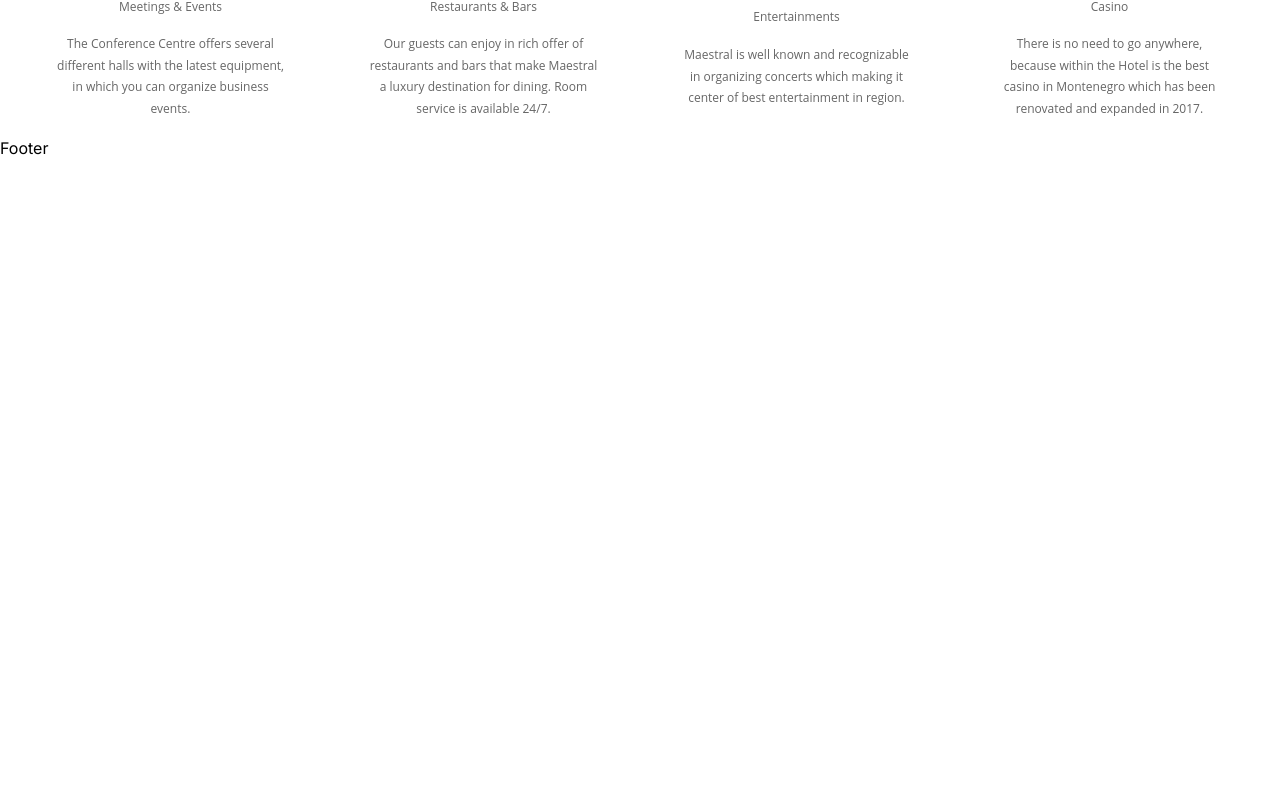
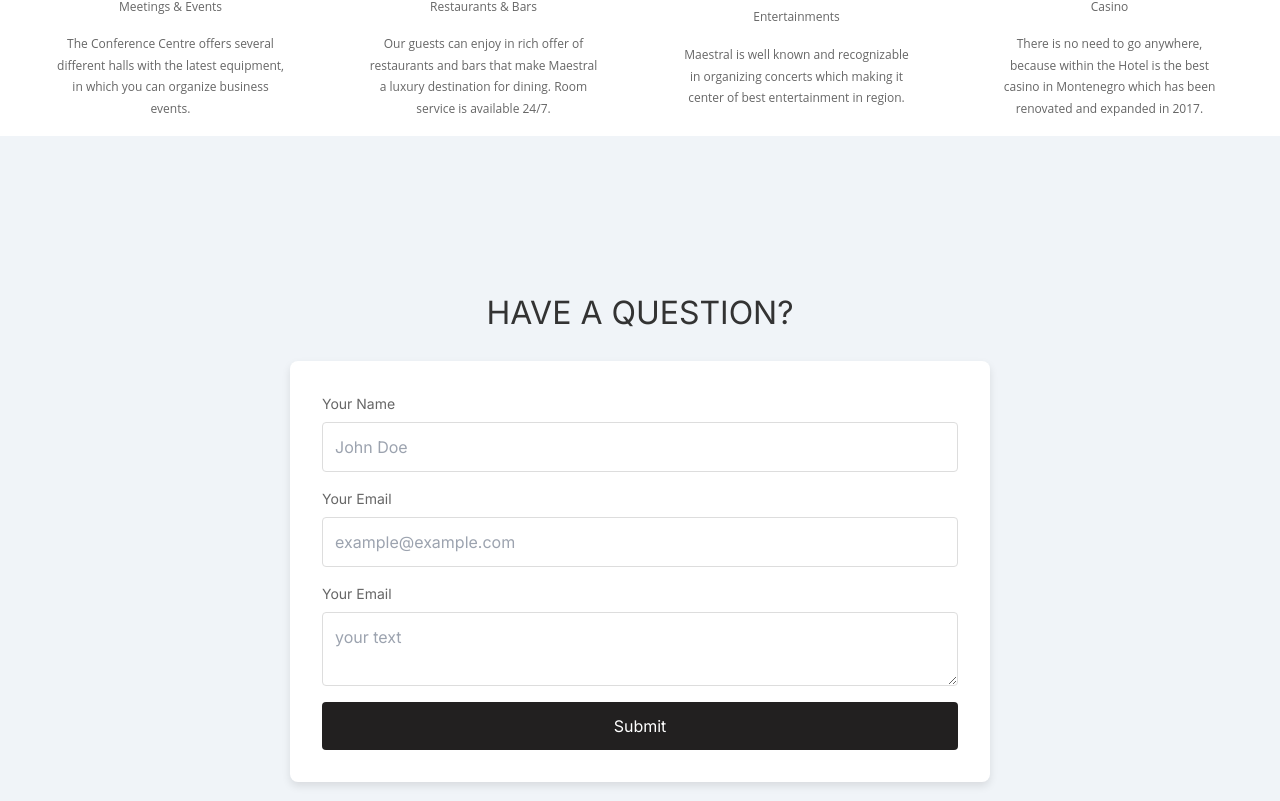
Before and after one commit to WebsiteForHotel/hotelRepo, a Next.js app in the folder star-lights-stays/: page / in a window 1280 px wide. Shown: the part 1319-2120 px from the top of the page. Before the commit the page ends 1479 px from the top, so only its background shows below. Built offline with nearby package versions, Linux system fonts and the light colour scheme.

Commit message:
added contact

```diff
--- a/star-lights-stays/src/app/page.tsx
+++ b/star-lights-stays/src/app/page.tsx
@@ -1,10 +1,11 @@
-import { HomePage, Facilities } from "./sections";
+import { HomePage, Facilities, Contacts } from "./sections";
 
 export default function Home() {
   return (
     <main>
       <HomePage />
       <Facilities />
+      <Contacts/>
     </main>
   );
 }
--- a/star-lights-stays/src/app/sections/contacts/Contacts.tsx
+++ b/star-lights-stays/src/app/sections/contacts/Contacts.tsx
@@ -1,9 +1,69 @@
-import React from 'react'
+"use client"
+import React, { useState } from 'react';
+import styles from './contact.module.scss';
 
-const Contacts = () => {
-  return (
-    <div>Contacts</div>
-  )
-}
+const SignUp: React.FC = () => {
+    const [formData, setFormData] = useState({
+        name: '',
+        email: '',
+        password: '',
+    });
 
-export default Contacts
+    const handleChange = (e: React.ChangeEvent<HTMLInputElement>) => {
+        setFormData({
+            ...formData,
+            [e.target.name]: e.target.value,
+        });
+    };
+
+    const handleSubmit = (e: React.FormEvent) => {
+        e.preventDefault();
+        console.log(formData);
+        // Handle form submission
+    };
+
+    return (
+        <div className={styles.container}>
+            <h1 className={styles.title}>HAVE A QUESTION?</h1>
+            <form onSubmit={handleSubmit} className={styles.form}>
+                <div className={styles.formGroup}>
+                    <label htmlFor="name" className={styles.label}>Your Name</label>
+                    <input
+                        type="text"
+                        id="name"
+                        name="name"
+                        value={formData.name}
+                        onChange={handleChange}
+                        className={styles.input}
+                        placeholder="John Doe"
+                        required
+                    />
+                </div>
+                <div className={styles.formGroup}>
+                    <label htmlFor="email" className={styles.label}>Your Email </label>
+                    <input
+                        type="email"
+                        id="email"
+                        name="email"
+                        value={formData.email}
+                        onChange={handleChange}
+                        className={styles.input}
+                        placeholder="example@example.com"
+                        required
+                    />
+                </div>
+                <div className={styles.formGroup}>
+                    <label htmlFor="email" className={styles.label}>Your Email </label>
+                    <textarea
+                                               className={styles.input}
+                        placeholder="your text"
+                        required
+                    />
+                </div>
+                <button type="submit" className={styles.submitButton}>Submit</button>
+            </form>
+        </div>
+    );
+};
+
+export default SignUp;
--- a/star-lights-stays/src/app/signin/signin.module.scss
+++ b/star-lights-stays/src/app/sections/contacts/contact.module.scss
@@ -19,7 +19,7 @@
   box-shadow: 0 4px 8px rgba(0, 0, 0, 0.1);
   padding: 2rem;
   width: 100%;
-  max-width: 400px;
+  max-width: 700px;
 }
 
 .formGroup {
@@ -51,13 +51,14 @@
   padding: 0.75rem;
   border: none;
   border-radius: 4px;
-  background-color: #007bff;
+  background-color: rgb(34, 32, 32);
   color: #fff;
   font-size: 1rem;
   cursor: pointer;
+  width: 100%;
   transition: background-color 0.3s;
 
   &:hover {
-      background-color: #0056b3;
+      background-color: #202021;
   }
 }
--- a/star-lights-stays/src/app/signin/page.tsx
+++ /dev/null
@@ -1,74 +0,0 @@
-"use client"
-import React, { useState } from 'react';
-import styles from './signin.module.scss';
-
-const SignUp: React.FC = () => {
-    const [formData, setFormData] = useState({
-        name: '',
-        email: '',
-        password: '',
-    });
-
-    const handleChange = (e: React.ChangeEvent<HTMLInputElement>) => {
-        setFormData({
-            ...formData,
-            [e.target.name]: e.target.value,
-        });
-    };
-
-    const handleSubmit = (e: React.FormEvent) => {
-        e.preventDefault();
-        console.log(formData);
-        // Handle form submission
-    };
-
-    return (
-        <div className={styles.container}>
-            <h1 className={styles.title}>Create Your Account</h1>
-            <form onSubmit={handleSubmit} className={styles.form}>
-                <div className={styles.formGroup}>
-                    <label htmlFor="name" className={styles.label}>Full Name</label>
-                    <input
-                        type="text"
-                        id="name"
-                        name="name"
-                        value={formData.name}
-                        onChange={handleChange}
-                        className={styles.input}
-                        placeholder="John Doe"
-                        required
-                    />
-                </div>
-                <div className={styles.formGroup}>
-                    <label htmlFor="email" className={styles.label}>Email Address</label>
-                    <input
-                        type="email"
-                        id="email"
-                        name="email"
-                        value={formData.email}
-                        onChange={handleChange}
-                        className={styles.input}
-                        placeholder="example@example.com"
-                        required
-                    />
-                </div>
-                <div className={styles.formGroup}>
-                    <label htmlFor="password" className={styles.label}>Password</label>
-                    <input
-                        type="password"
-                        id="password"
-                        name="password"
-                        value={formData.password}
-                        onChange={handleChange}
-                        className={styles.input}
-                        placeholder="••••••••"
-                        required
-                    />
-                </div>
-                <button type="submit" className={styles.submitButton}>Sign Up</button>
-            </form>
-        </div>
-    );
-};
-
-export default SignUp;
--- a/star-lights-stays/src/components/Header/index.tsx
+++ b/star-lights-stays/src/components/Header/index.tsx
@@ -30,6 +30,9 @@ const Header = () => {
             <li className={styles.header_nav_menu_item}>
               Contacts
             </li>
+            <li className={styles.header_nav_menu_item}>
+              <Link href={"/signin"}>Sign in</Link>
+            </li>
           </ul>
         </nav>
       </div>
```
